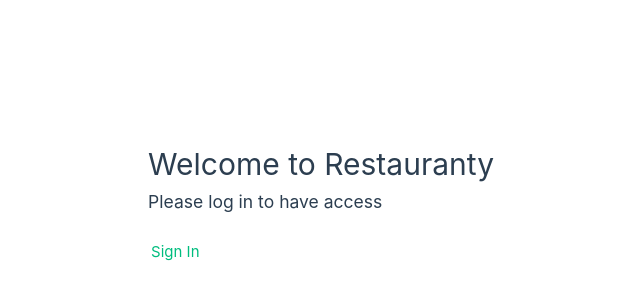
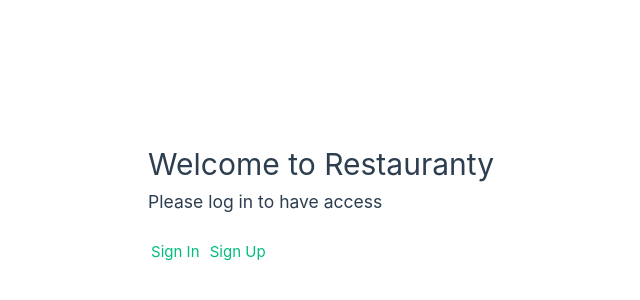
Before and after one commit to jfan-dev/restauranty, a Vue app: page / in a window 1280 px wide. Shown: the part 198-498 px from the top of the page, without its empty margins (146-786 px from the left). Built offline with nearby package versions, Linux system fonts and the light colour scheme.

Commit message:
:sparkles: feat(UserProfile): add RouterLinks for Sign In and Sign Up

```diff
--- a/src/components/UserProfile.vue
+++ b/src/components/UserProfile.vue
@@ -28,7 +28,13 @@ const signOut = function() {
       <h3>Please log in to have access</h3>
       <br />
       <nav>
-        <RouterLink :to="{ name: 'signin' }">Sign In</RouterLink>
+        <RouterLink :to="{name: 'signin'}">
+          Sign In
+        </RouterLink>
+
+        <RouterLink :to="{name: 'signup'}">
+          Sign Up
+        </RouterLink>
       </nav>
     </template>
   </main>
```
